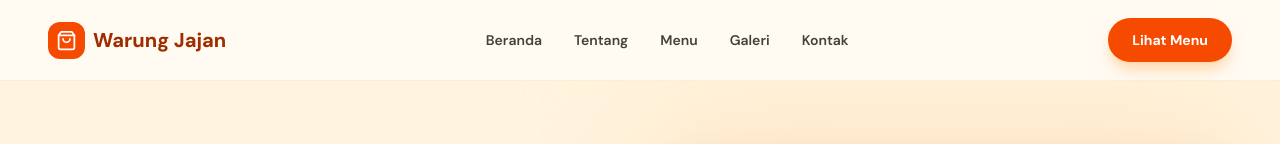
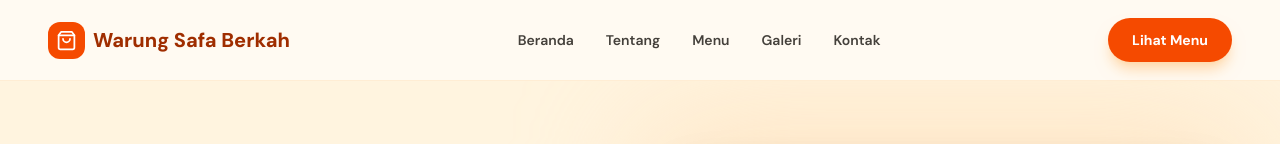
Before and after one commit to PratamaJulianSS/warung-jajan, a React (Vite) app: page / in a window 1280 px wide. Shown: the top 144 px of the page. Built offline with nearby package versions, Linux system fonts and the light colour scheme; grey boxes are pictures that could not be loaded.

Commit message:
Update tampilan website Warung Jajan

```diff
--- a/src/components/Navbar.jsx
+++ b/src/components/Navbar.jsx
@@ -3,5 +3,5 @@ import { Menu, X, ShoppingBag } from 'lucide-react'
 const links = [['#beranda','Beranda'],['#tentang','Tentang'],['#menu','Menu'],['#galeri','Galeri'],['#kontak','Kontak']]
 export default function Navbar(){
  const [open,setOpen]=useState(false)
- return <header className="sticky top-0 z-50 border-b border-orange-100 bg-[#fffaf1]/95 backdrop-blur"><nav className="container-site flex h-20 items-center justify-between"><a href="#beranda" className="flex items-center gap-2 text-xl font-extrabold text-orange-800"><span className="rounded-xl bg-orange-600 p-2 text-white"><ShoppingBag size={21}/></span>Warung Jajan</a><div className="hidden items-center gap-8 md:flex">{links.map(([href,label])=><a key={href} href={href} className="text-sm font-semibold text-stone-700 hover:text-orange-600">{label}</a>)}</div><a href="#menu" className="btn-primary hidden md:inline-flex">Lihat Menu</a><button aria-label={open?'Tutup menu':'Buka menu'} aria-expanded={open} onClick={()=>setOpen(!open)} className="rounded-lg p-2 text-orange-800 md:hidden">{open?<X/>:<Menu/>}</button></nav>{open&&<div className="border-t border-orange-100 bg-[#fffaf1] px-6 pb-5 md:hidden">{links.map(([href,label])=><a key={href} href={href} onClick={()=>setOpen(false)} className="block border-b border-orange-100 py-3 font-medium">{label}</a>)}</div>}</header>
+ return <header className="sticky top-0 z-50 border-b border-orange-100 bg-[#fffaf1]/95 backdrop-blur"><nav className="container-site flex h-20 items-center justify-between"><a href="#beranda" className="flex items-center gap-2 text-xl font-extrabold text-orange-800"><span className="rounded-xl bg-orange-600 p-2 text-white"><ShoppingBag size={21}/></span>Warung Safa Berkah</a><div className="hidden items-center gap-8 md:flex">{links.map(([href,label])=><a key={href} href={href} className="text-sm font-semibold text-stone-700 hover:text-orange-600">{label}</a>)}</div><a href="#menu" className="btn-primary hidden md:inline-flex">Lihat Menu</a><button aria-label={open?'Tutup menu':'Buka menu'} aria-expanded={open} onClick={()=>setOpen(!open)} className="rounded-lg p-2 text-orange-800 md:hidden">{open?<X/>:<Menu/>}</button></nav>{open&&<div className="border-t border-orange-100 bg-[#fffaf1] px-6 pb-5 md:hidden">{links.map(([href,label])=><a key={href} href={href} onClick={()=>setOpen(false)} className="block border-b border-orange-100 py-3 font-medium">{label}</a>)}</div>}</header>
 }
```
